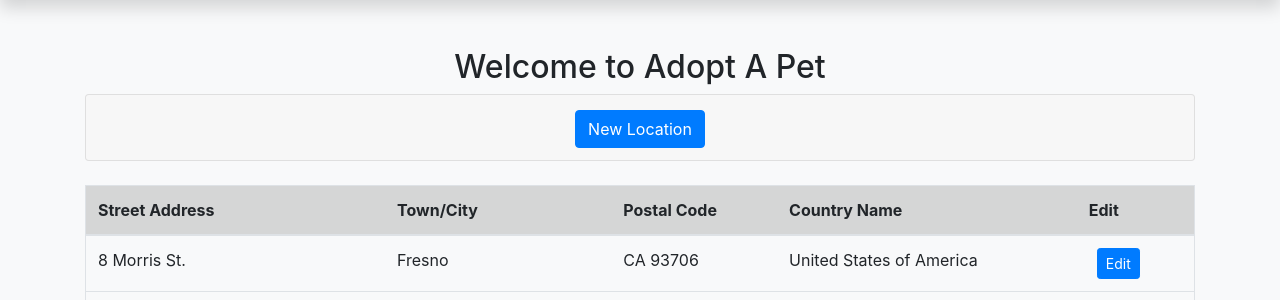
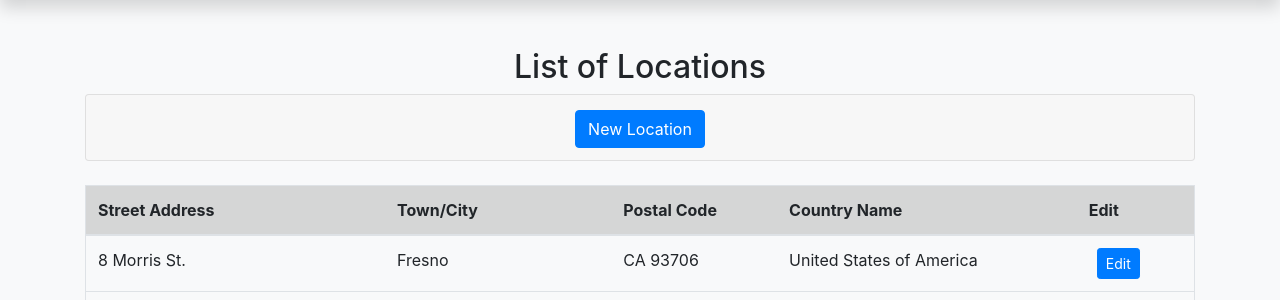
Before and after one commit to mbalabanov/CFLMS-MarinBalabanov-CodeReview-11, a PHP site: page /locations.php in a window 1280 px wide. Shown: the part 136-436 px from the top of the page. Run offline with PHP 8.4, Linux system fonts and the light colour scheme; a user stored in the database is signed in; data comes from the database, SQL or seed files in the repository.

Commit message:
Added screenshots

```diff
--- a/locations.php
+++ b/locations.php
@@ -35,7 +35,7 @@
     <?php include('navbar.php'); ?>
 
     <div class="container">
-        <h2 class="mt-5 text-center">Welcome to Adopt A Pet</h2>
+        <h2 class="mt-5 text-center">List of Locations</h2>
 
         <!-- The form to create a new location entry is in an accordion. -->
         <div class="row">
```
Also changed, not shown: assets/screenshot-index.png (added), assets/screenshot-locations.png (added), assets/screenshot-petentry.png (added), assets/screenshot-superadmin.png (added), assets/screenshot-user.png (added).
